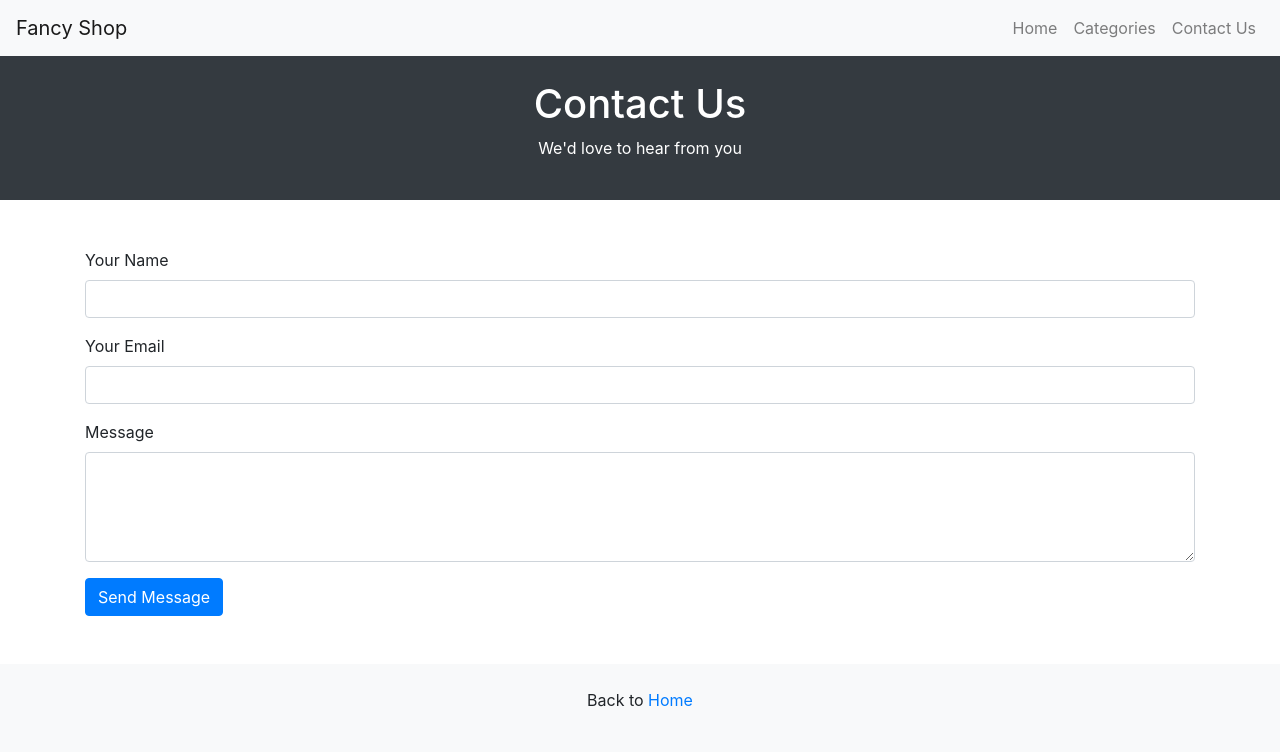
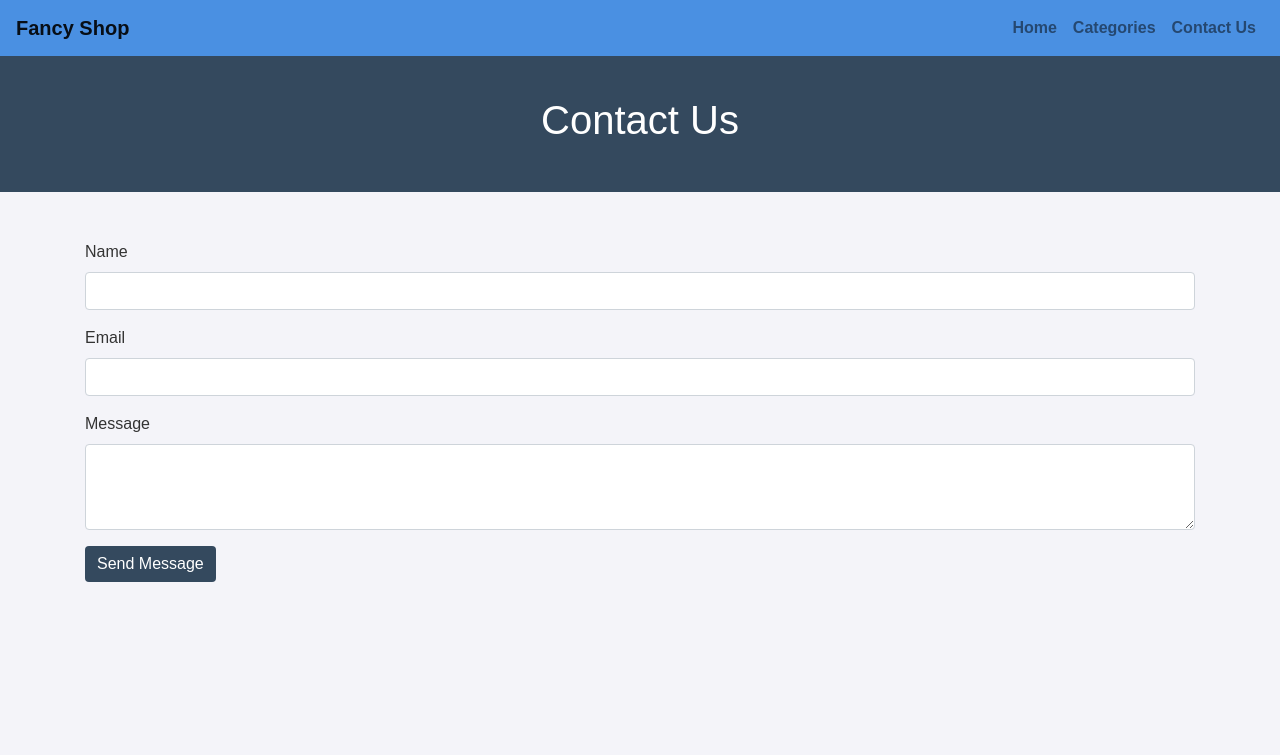
Before and after one commit to anwar404dud/sathishop, a plain HTML site: page contact.html in a window 1280 px wide. Drawn offline with nearby package versions, Linux system fonts and the light colour scheme.

Commit message:
Update contact.html

```diff
--- a/contact.html
+++ b/contact.html
@@ -5,13 +5,16 @@
     <meta name="viewport" content="width=device-width, initial-scale=1.0">
     <title>Fancy Shop - Contact Us</title>
     <link rel="stylesheet" href="https://stackpath.bootstrapcdn.com/bootstrap/4.5.2/css/bootstrap.min.css">
+    <link rel="stylesheet" href="styles.css">
 </head>
 <body>
-
-    <!-- Navigation Bar -->
-    <nav class="navbar navbar-expand-lg navbar-light bg-light">
+    <!-- Navigation Bar (same as index) -->
+    <nav class="navbar navbar-expand-lg navbar-light">
         <a class="navbar-brand" href="index.html">Fancy Shop</a>
-        <div class="collapse navbar-collapse">
+        <button class="navbar-toggler" type="button" data-toggle="collapse" data-target="#navbarNav" aria-controls="navbarNav" aria-expanded="false" aria-label="Toggle navigation">
+            <span class="navbar-toggler-icon"></span>
+        </button>
+        <div class="collapse navbar-collapse" id="navbarNav">
             <ul class="navbar-nav ml-auto">
                 <li class="nav-item"><a class="nav-link" href="index.html">Home</a></li>
                 <li class="nav-item"><a class="nav-link" href="category.html">Categories</a></li>
@@ -21,34 +24,30 @@
     </nav>
 
     <!-- Contact Header -->
-    <header class="bg-dark text-white text-center py-4">
+    <header>
         <h1>Contact Us</h1>
-        <p>We'd love to hear from you</p>
     </header>
 
     <!-- Contact Form -->
-    <div class="container my-5">
-        <form action="mailto:your-email@example.com" method="post" enctype="text/plain">
+    <section class="container my-5">
+        <form>
             <div class="form-group">
-                <label for="name">Your Name</label>
+                <label for="name">Name</label>
                 <input type="text" class="form-control" id="name" required>
             </div>
             <div class="form-group">
-                <label for="email">Your Email</label>
+                <label for="email">Email</label>
                 <input type="email" class="form-control" id="email" required>
             </div>
             <div class="form-group">
                 <label for="message">Message</label>
-                <textarea class="form-control" id="message" rows="4" required></textarea>
+                <textarea class="form-control" id="message" rows="3" required></textarea>
             </div>
             <button type="submit" class="btn btn-primary">Send Message</button>
         </form>
-    </div>
+    </section>
 
-    <!-- Footer -->
-    <footer class="bg-light text-center py-4">
-        <p>Back to <a href="index.html">Home</a></p>
-    </footer>
-
+    <script src="https://code.jquery.com/jquery-3.5.1.slim.min.js"></script>
+    <script src="https://cdn.jsdelivr.net/npm/bootstrap@4.5.2/dist/js/bootstrap.bundle.min.js"></script>
 </body>
 </html>
```
